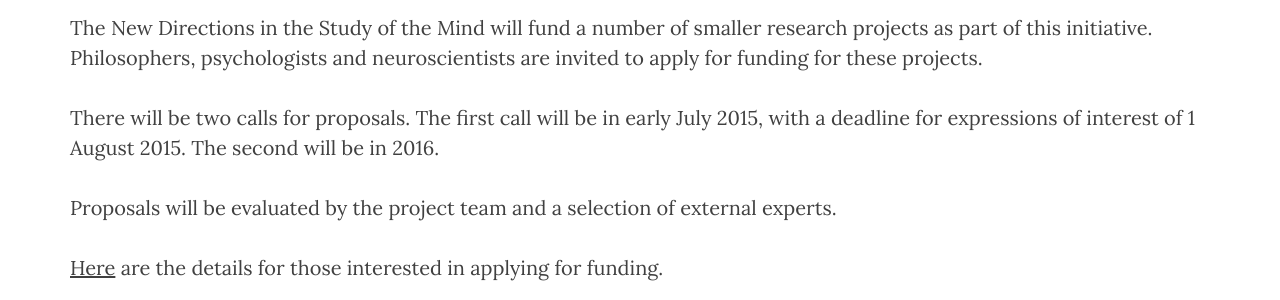
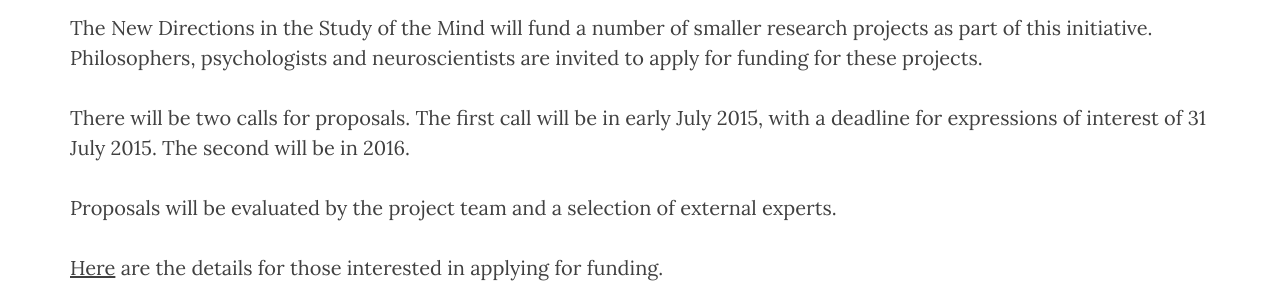
Before and after one commit to msteenhagen/newdirectionsproject.github.io, a Jekyll site: the page built from funding.html, in a window 1280 px wide. Shown: the part 821-1121 px from the top of the page. Built offline with Jekyll 4.4.1, drawn with Linux system fonts in a browser that asks for light colours; nearby versions of some CDN libraries.

Commit message:
updated CFP closing date

```diff
--- a/funding.html
+++ b/funding.html
@@ -7,7 +7,7 @@ header-img: "img/funding-bg3.jpg"
 
 <p>The New Directions in the Study of the Mind will fund a number of smaller research projects as part of this initiative. Philosophers, psychologists and neuroscientists are invited to apply for funding for these projects.</p>
 
-<p>There will be two calls for proposals. The first call will be in early July 2015, with a deadline for expressions of interest of 1 August 2015. The second will be in 2016.</p>
+<p>There will be two calls for proposals. The first call will be in early July 2015, with a deadline for expressions of interest of 31 July 2015. The second will be in 2016.</p>
 
 <p>Proposals will be evaluated by the project team and a selection of external experts.</p>
 
```
